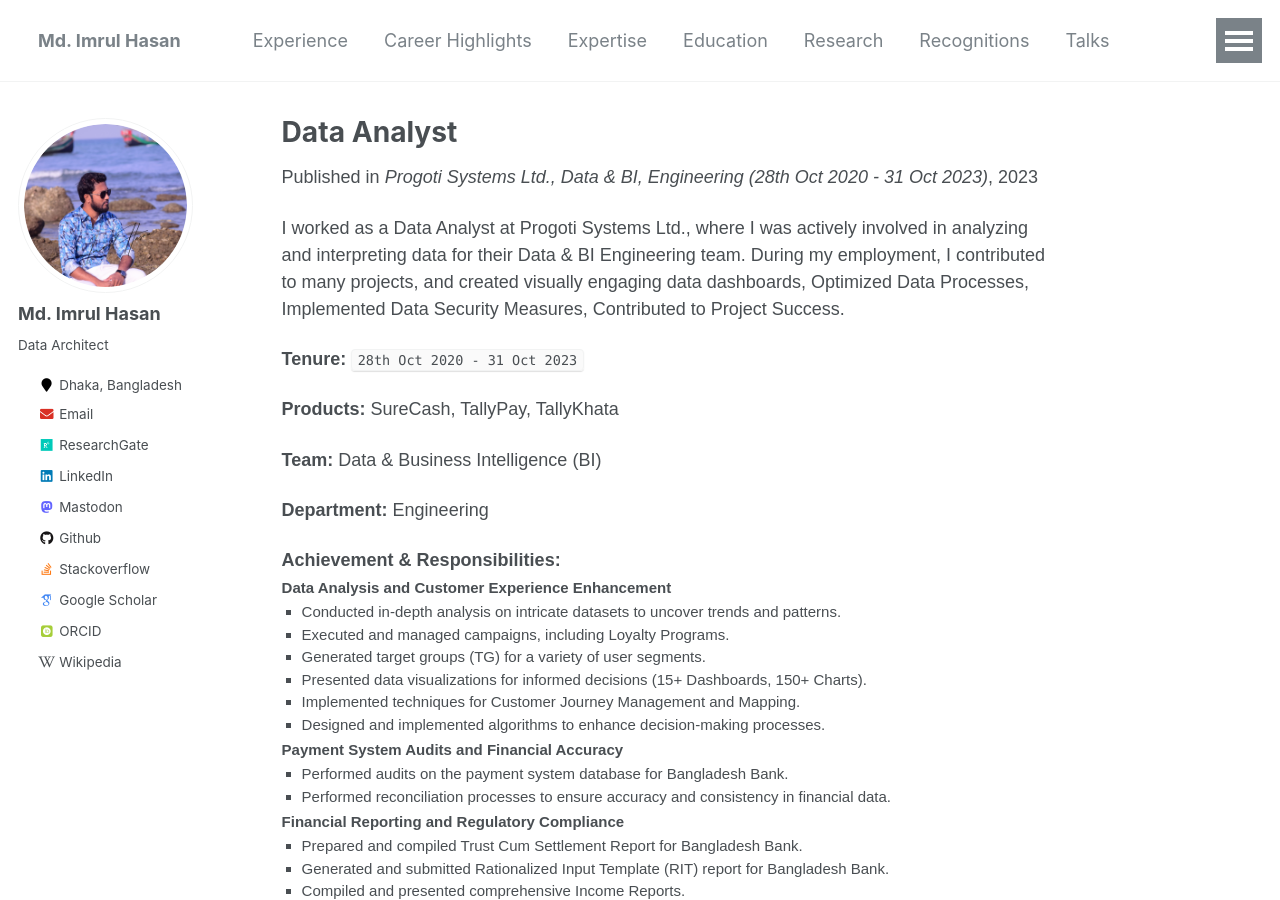
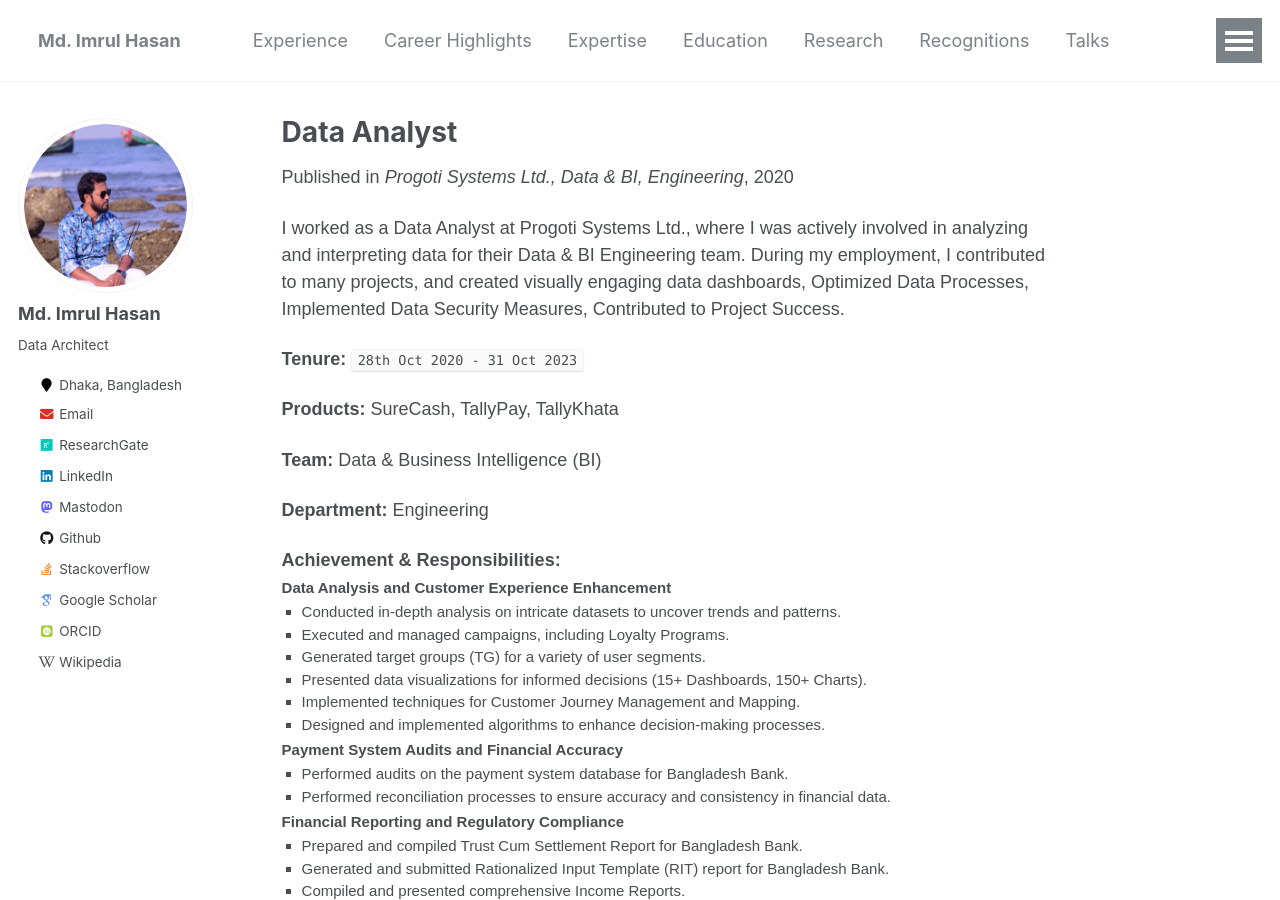
Before and after one commit to imrulhasandata/imrulhasandata, a Jekyll site: the page built from _experience/2023-10-31-PSL.md, in a window 1280 px wide and 900 px high. Built offline with Jekyll 4.4.1, drawn with Linux system fonts in a browser that asks for light colours; some web fonts are replaced; part of the change alters nothing that is shown.

Commit message:
mac: exp

```diff
--- a/_experience/2023-10-31-PSL.md
+++ b/_experience/2023-10-31-PSL.md
@@ -3,8 +3,9 @@ title: "Data Analyst"
 collection: experience
 type: "Full Time"
 permalink: /experience/2023-progoti-systems-ltd
-venue: "Progoti Systems Ltd., Data & BI, Engineering (28th Oct 2020 - 31 Oct 2023)"
-date: 2023-10-31
+venue: "Progoti Systems Ltd., Data & BI, Engineering"
+# date: 2023-10-31
+date: "28th Oct 2020 - 31 Oct 2023"
 location: "Banani, Dhaka, Bangladesh"
 # excerpt_separator: <!--more-->
 # always_allow_html: true
```
